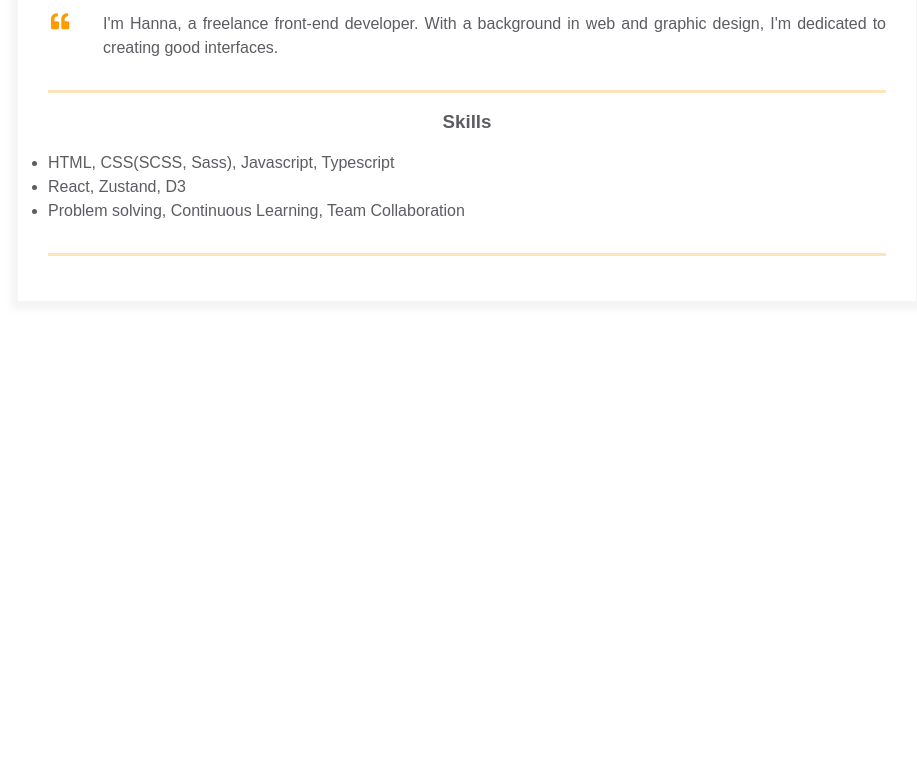
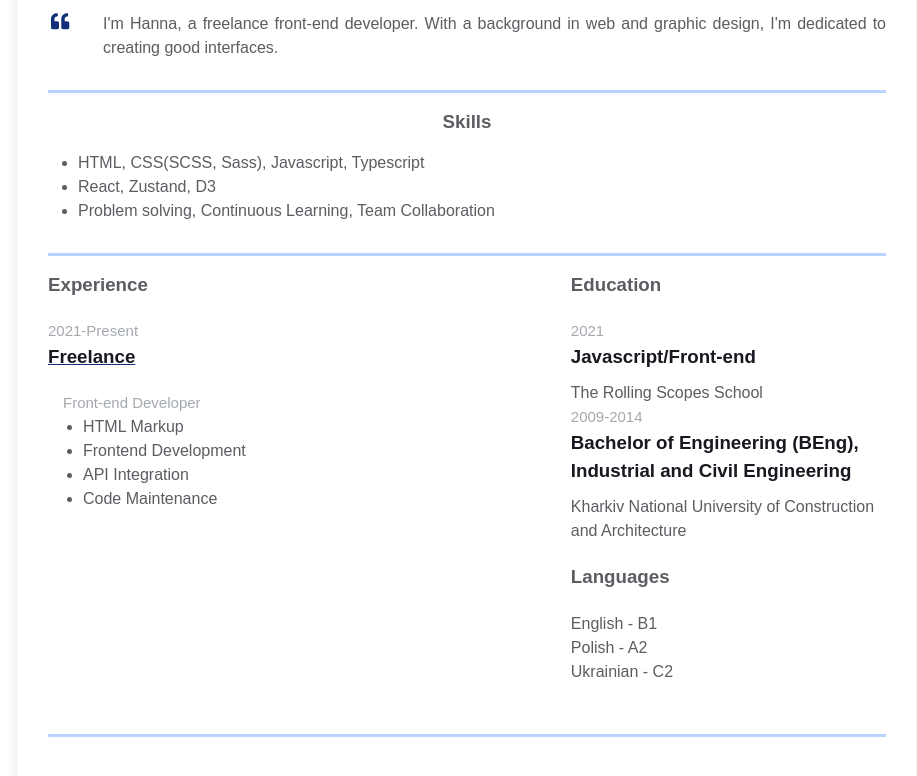
Before and after one commit to kot-vmeshke/homepage, a plain HTML site: page index.html in a window 1280 px wide. Shown: the part 338-1114 px from the top of the page, without its empty margins (173-1090 px from the left). Before the commit the page ends 800 px from the top, so only its background shows below. Drawn offline with Linux system fonts and the light colour scheme.

Commit message:
feat: add experience and education

```diff
--- a/index.html
+++ b/index.html
@@ -16,7 +16,7 @@
           <h1 class="contact-info__header">Hanna Babai</h1>
           <h3 class="contact-info__sub-header">Front-end Developer</h3>
 
-          <div class="contact_info_container fh">
+          <div class="contact_info_container fh fh_center">
             <div class="contact-info__block">
               <a href="" rel="author" class="contact-info__item">
                 <div class="contact-info__item-icon-wrapper">
@@ -29,7 +29,7 @@
                 </div>
                 <span>Zabrze, Poland</span>
               </a>
-              <a href="www.linkedin.com/in/kot-vmeshke" rel="author" class="contact-info__item">
+              <a href="https://www.linkedin.com/in/kot-vmeshke" rel="author" target="_blank" class="contact-info__item">
                 <div class="contact-info__item-icon-wrapper">
                   <svg class="contact-info__item-icon" xmlns="http://www.w3.org/2000/svg" viewBox="0 0 448 512">
                     <path d="M416 32H31.9C14.3 32 0 46.5 0 64.3v383.4C0 465.5 14.3 480 31.9
@@ -98,6 +98,64 @@
           </div>
         </div>
       </div>
+      <div class="container">
+        <div class="resume__block">
+          <div class="main-info fh">
+            <div class="experiences">
+              <h3 class="experiences__header">Experience</h3>
+              <div class="experiences__company">
+                <div class="experiences__company-header">
+                  <span class="experiences__company-header-durability">2021-Present</span>
+                  <h3 class="experiences__company-header-name">Freelance</h3>
+                </div>
+
+                <div class="experiences__company-project">
+                  <span class="experiences__company-project-role">Front-end Developer</span>
+                  <ul class="experiences__company-project-responsibilities">
+                    <li>HTML Markup</li>
+                    <li>Frontend Development</li>
+                    <li>API Integration</li>
+                    <li>Code Maintenance</li>
+                  </ul>
+                </div>
+              </div>
+            </div>
+
+            <div class="additional-info fv">
+              <div class="additional-info__education">
+                <h3 class="additional-info__education-header">Education</h3>
+                <div class="additional-info__education-university">
+                  <span class="additional-info__education-university-durability">2021</span>
+                  <h3 class="additional-info__education-university-speciality">
+                    Javascript/Front-end
+                  </h3>
+                  <p class="additional-info__education-university-name">
+                    The Rolling Scopes School
+                  </p>
+                </div>
+                <div class="additional-info__education-university">
+                  <span class="additional-info__education-university-durability">2009-2014</span>
+                  <h3 class="additional-info__education-university-speciality">
+                    Bachelor of Engineering (BEng), Industrial and Civil Engineering
+                  </h3>
+                  <p class="additional-info__education-university-name">
+                    Kharkiv National University of Construction and Architecture
+                  </p>
+                </div>
+              </div>
+
+              <div class="additional-info__languages">
+                <h3 class="additional-info__languages-header">Languages</h3>
+                <p class="additional-info__languages-item">English - B1</p>
+                <p class="additional-info__languages-item">Polish - A2</p>
+                <p class="additional-info__languages-item">
+                  Ukrainian - C2
+                </p>
+              </div>
+            </div>
+          </div>
+        </div>
+      </div>
     </div>
   </main>
 </body>
--- a/styles.css
+++ b/styles.css
@@ -13,8 +13,8 @@ body {
   --secondary-text-color: #5c5c62;
   --durability-text-color: #6a737d9c;
   --icon-color: #6a737d;
-  --border-color: #ff9a0045;
-  --text-decoration-color: #ff9a00;
+  --border-color: #0059ff45;
+  --text-decoration-color: #142f7a;
 }
 
 .container {
@@ -26,8 +26,10 @@ body {
 .fh {
   display: flex;
   flex-direction: row;
+  justify-content: space-between;
+}
+.fh_center {
   align-items: center;
-  justify-content: space-between;
 }
 
 .fv {
@@ -167,6 +169,7 @@ body {
 }
 
 .skills__text {
+  padding-left: 30px;
   color: var(--secondary-text-color);
   text-align: justify;
 }
```
